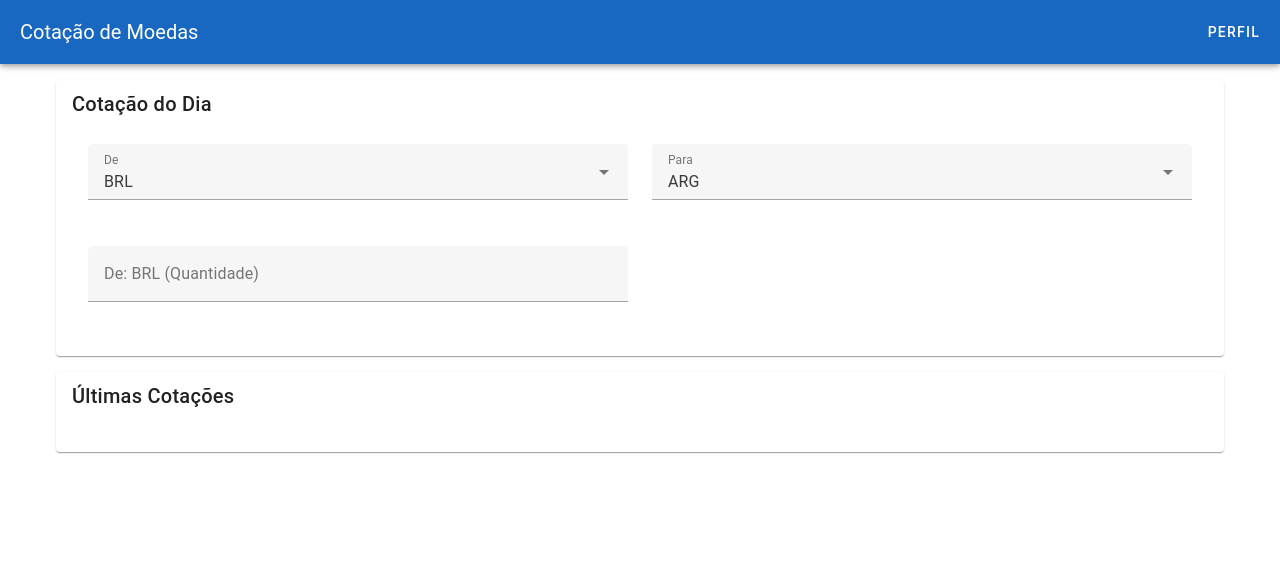
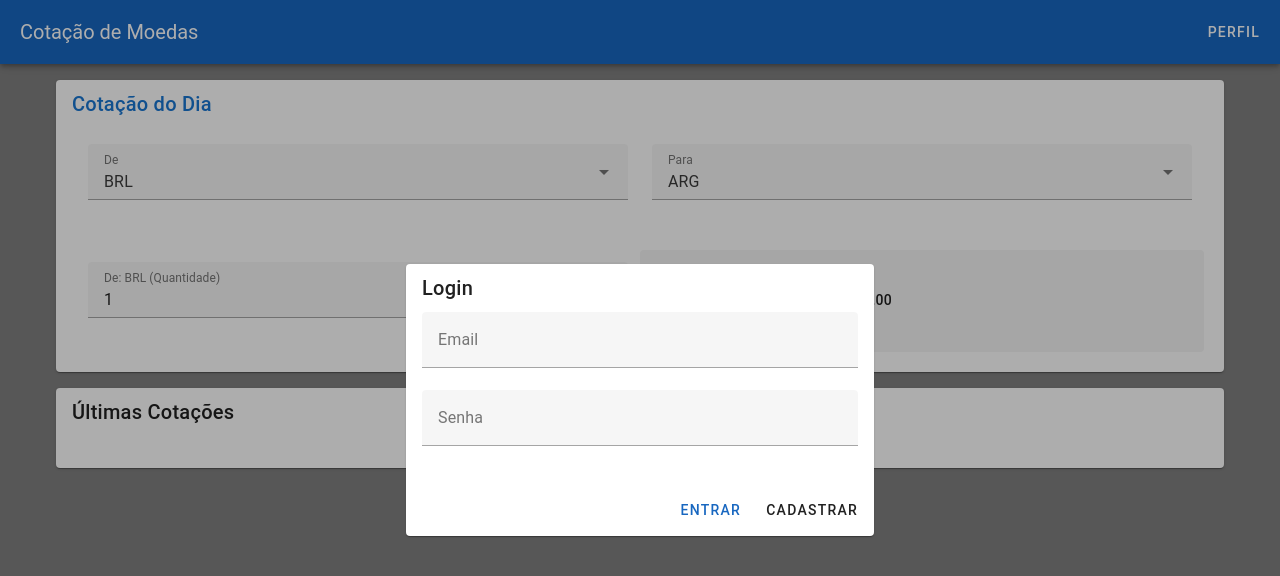
Before and after one commit to muril0791/exchange-rate, a Vue app: page / in a window 1280 px wide. Both pictures are taken after a click on the button "PERFIL". Shown: the top 576 px of the page. Built offline with nearby package versions, Linux system fonts and the light colour scheme.

Commit message:
big changes

```diff
--- a/index.html
+++ b/index.html
@@ -5,7 +5,7 @@
     <meta charset="UTF-8" />
     <link rel="icon" href="/favicon.ico" />
     <meta name="viewport" content="width=device-width, initial-scale=1.0" />
-    <title>Vuetify 3 Vite Preview</title>
+    <title>Exchange Rates</title>
 </head>
 
 <body>
--- a/package.json
+++ b/package.json
@@ -10,6 +10,7 @@
   },
   "dependencies": {
     "@mdi/font": "5.9.55",
+    "firebase": "^10.8.0",
     "roboto-fontface": "*",
     "vue": "^3.3.11",
     "vuetify": "^3.0.0-beta.0",
--- a/src/App.vue
+++ b/src/App.vue
@@ -1,18 +1,18 @@
 <template>
-  <v-app>
-    <navbar-component @open-login="showLogin = true" @open-settings="showSettings = true"/>
-    <login-component v-model="showLogin"/>
-    <settings-component v-model="showSettings" :rate-source="rateSource" @update-rate-source="rateSource = $event"/>
+  <v-app class="app">
+    <navbar-component @open-login="showLogin = true" @open-settings="toggleSettings = !toggleSettings" />
+    <v-dialog v-model="showLogin" width="500px">
+      <login-component v-if="!isSignup" @toggle-form="isSignup = !isSignup" @close-dialog="showLogin = false" />
+      <signup-component v-else @toggle-form="isSignup = !isSignup" @close-dialog="showLogin = false" />
+    </v-dialog>
+    <!-- SettingsComponent pode ser reintegrado conforme a necessidade do projeto -->
     <v-main>
       <v-container>
-        <!-- <currency-selector @currency-change="handleCurrencyChange"/> -->
         <exchange-rate-display
           :fromCurrency="fromCurrency"
           :toCurrency="toCurrency"
           :rate="currentRate"
-          :amount="amount"
-          @update-amount="amount = $event"
-          @convert-amount="convertAmount"
+          @conversion-completed="updateHistory"
         />
         <exchange-history :history="exchangeHistory" />
       </v-container>
@@ -23,8 +23,8 @@
 <script>
 import NavbarComponent from './components/NavbarComponent.vue';
 import LoginComponent from './components/LoginComponent.vue';
-import SettingsComponent from './components/SettingsComponent.vue';
-import CurrencySelector from './components/CurrencySelector.vue';
+import SignupComponent from './components/SignupComponent.vue'; // Assegure-se de ter este componente
+// Importe SettingsComponent se estiver sendo usado
 import ExchangeRateDisplay from './components/ExchangeRateDisplay.vue';
 import ExchangeHistory from './components/ExchangeHistory.vue';
 
@@ -33,55 +33,49 @@ export default {
   components: {
     NavbarComponent,
     LoginComponent,
-    SettingsComponent,
-    CurrencySelector,
+    SignupComponent, // Incluído para cadastro
     ExchangeRateDisplay,
-    ExchangeHistory
+    ExchangeHistory,
+    // Inclua SettingsComponent aqui, se necessário
   },
   data() {
     return {
       showLogin: false,
       showSettings: false,
+      isSignup: false, // Estado para alternar entre login e cadastro
       fromCurrency: 'USD',
       toCurrency: 'BRL',
       amount: 100,
-      currentRate: 250, // Este valor deve vir de uma API ou ser definido nas configurações
+      currentRate: 5.42, // Este valor deve ser dinâmico conforme suas necessidades
       exchangeHistory: [],
-      rateSource: 'Western Union' // ou 'Minha Cotação'
+      rateSource: 'Western Union', // ou 'Minha Cotação'
     };
   },
   methods: {
-    handleCurrencyChange(currencyPair) {
-      this.fromCurrency = currencyPair.from;
-      this.toCurrency = currencyPair.to;
-      this.fetchExchangeRate();
+    toggleSettings() {
+      this.showSettings = !this.showSettings;
     },
     fetchExchangeRate() {
-      // Aqui você faria a chamada para a API de cotação de moedas
-      // Para simulação, vamos manter o valor fixo
-      // Supondo que a 'rateSource' possa alterar a taxa
-      if (this.rateSource === 'Minha Cotação') {
-        this.currentRate = 250; // Suponha que seja sua cotação personalizada
-      } else {
-        this.currentRate = 248; // Suponha que seja a taxa da Western Union
-      }
-      this.updateHistory();
+      // Implemente a lógica de busca da taxa de câmbio aqui
     },
-    updateHistory() {
+    updateHistory(conversionDetails) {
       this.exchangeHistory.push({
-        from: this.fromCurrency,
-        to: this.toCurrency,
-        rate: this.currentRate,
-        date: new Date().toLocaleDateString()
+        from: conversionDetails.from,
+        to: conversionDetails.to,
+        rate: conversionDetails.rate,
+        amount: `${conversionDetails.amount} ${conversionDetails.from} = ${conversionDetails.convertedAmount} ${conversionDetails.to}`,
+        date: new Date().toLocaleDateString(),
       });
     },
-    convertAmount() {
-      // A lógica de conversão será implementada no componente ExchangeRateDisplay
-    }
   }
 };
 </script>
 
-<style>
-/* Estilos globais */
+<style scoped>
+.app {
+  width: auto;
+  background: grey;
+  color: white;
+  height: auto;
+}
 </style>
--- a/src/components/ExchangeRateDisplay.vue
+++ b/src/components/ExchangeRateDisplay.vue
@@ -1,45 +1,22 @@
 <template>
-    <v-card class="mb-4">
-      <v-card-title>Cotação do Dia</v-card-title>
+  <v-card class="mb-4 exchange-rate-card">
+    <v-card-title class="headline">Cotação do Dia</v-card-title>
     <v-card-text>
       <v-container>
         <v-row>
           <v-col cols="12" md="6">
-              <v-select
-                v-model="fromCurrency"
-                :items="currencies"
-                label="De"
-              ></v-select>
+            <v-select v-model="fromCurrency" :items="currencies" label="De" outlined dense></v-select>
           </v-col>
           <v-col cols="12" md="6">
-              <v-select
-                v-model="toCurrency"
-                :items="currencies"
-                label="Para"
-              ></v-select>
+            <v-select v-model="toCurrency" :items="currencies" label="Para" outlined dense></v-select>
           </v-col>
         </v-row>
-          <v-row>
+        <v-row class="pt-4">
           <v-col cols="12" md="6">
-              <v-text-field
-                v-model="amount"
-                :label="`De: ${fromCurrency} (Quantidade)`"
-                type="number"
-              ></v-text-field>
+            <v-text-field v-model="amount" :label="`De: ${fromCurrency} (Quantidade)`" type="number" outlined dense @input="convertAmount"></v-text-field>
           </v-col>
-            <v-col cols="12" md="6">
-              <!-- <v-text-field
-                :value="convertedAmount"
-                :label="`Para: ${toCurrency} (Valor convertido)`"
-                type="number"
-                readonly
-              ></v-text-field> -->
-              <span
-              class="v-text-field"
-              :label="`Para: ${toCurrency} (Valor convertido)`"
-              outlined
-              readonly
-            >{{ convertedAmount }}</span>
+          <v-col cols="12" md="6" class="display-converted-amount">
+            {{ displayConversionResult }}
           </v-col>
         </v-row>
       </v-container>
@@ -53,49 +30,61 @@
     return {
       fromCurrency: 'BRL',
       toCurrency: 'ARG',
-        amount: '',
+      amount: 1,
       convertedAmount: '',
-        currencies: ['USD', 'BRL', 'EUR', 'ARG'],
-        conversionTimer: null
+      currencies: ['USD', 'BRL', 'EUR', 'ARG', 'PESO'],
+      exchangeRates: {
+        'BRLtoARG': 250,
+        'ARGtoBRL': 0.004,
+        // Adicione outras taxas fixas aqui conforme necessário
+      },
     };
   },
-    watch: {
-      amount(newVal) {
-        clearTimeout(this.conversionTimer);
-        this.conversionTimer = setTimeout(() => {
-          this.convertAmount();
-        }, 500); // Defina o tempo que deseja aguardar após o término de digitação
-      },
-      fromCurrency() {
-        this.convertAmount();
-      },
-      toCurrency() {
-        this.convertAmount();
+  computed: {
+    displayConversionResult() {
+      return `Para: ${this.toCurrency} (Valor convertido): ${this.convertedAmount}`;
     }
   },
   methods: {
     convertAmount() {
-        if (this.amount && !isNaN(this.amount)) {
-          // Simule a taxa de câmbio, você pode substituir essa lógica pela chamada à API
-          const fakeExchangeRate = 250;
-          this.convertedAmount = (this.amount * fakeExchangeRate).toFixed(2);
-          // Atualize o histórico
-          this.updateHistory();
+      const rateKey = `${this.fromCurrency}to${this.toCurrency}`;
+      const exchangeRate = this.exchangeRates[rateKey];
+
+      if (exchangeRate && this.amount) {
+        this.convertedAmount = (this.amount * exchangeRate).toFixed(2);
       } else {
-          this.convertedAmount = '';
+        this.convertedAmount = "Taxa de câmbio não disponível";
       }
     },
-      updateHistory() {
-        const historyItem = {
-          from: this.fromCurrency,
-          to: this.toCurrency,
-          amount: `${this.amount} ${this.fromCurrency}`,
-          convertedAmount: `${this.convertedAmount} ${this.toCurrency}`,
-          date: new Date().toLocaleDateString()
-        };
-        // Adicione lógica para atualizar o histórico
-        console.log("Histórico atualizado:", historyItem);
-      }
-    }
+  },
+  mounted() {
+    this.convertAmount(); // Realiza uma conversão inicial com valores padrão
+  },
 };
 </script>
+
+<style>
+.exchange-rate-card {
+  box-shadow: 0 4px 6px rgba(0,0,0,0.1);
+  border-radius: 8px;
+}
+
+.display-converted-amount {
+  display: flex;
+  align-items: center;
+  justify-content: start;
+  padding: 8px;
+  background-color: #f5f5f5;
+  border-radius: 4px;
+  font-weight: 500;
+}
+
+.v-select, .v-text-field {
+  background-color: white;
+}
+
+.headline {
+  color: #1976D2;
+  font-weight: normal;
+}
+</style>
--- a/src/components/LoginComponent.vue
+++ b/src/components/LoginComponent.vue
@@ -1,69 +1,68 @@
 <template>
-    <v-dialog v-model="show" persistent max-width="400px">
+  <v-container>
     <v-card>
-        <v-card-title class="text-h5">Login</v-card-title>
+      <v-card-title>Login</v-card-title>
       <v-card-text>
-          <v-form ref="form" v-model="valid" lazy-validation>
         <v-text-field
-              v-model="login.username"
-              :rules="usernameRules"
-              label="Usuário"
-              required
+          v-model="email"
+          label="Email"
+          outlined
+          dense
         ></v-text-field>
         <v-text-field
-              v-model="login.password"
-              :rules="passwordRules"
+          v-model="password"
           label="Senha"
           type="password"
-              required
+          outlined
+          dense
         ></v-text-field>
-          </v-form>
       </v-card-text>
       <v-card-actions>
         <v-spacer></v-spacer>
-          <v-btn color="blue darken-1" text @click="close">Cancelar</v-btn>
-          <v-btn color="blue darken-1" text @click="loginUser">Entrar</v-btn>
+        <v-btn color="primary" @click="login">Entrar</v-btn>
+        <v-btn text @click="toggleForm">{{
+          showSignup ? "Entrar" : "Cadastrar"
+        }}</v-btn>
       </v-card-actions>
     </v-card>
-    </v-dialog>
+    <v-fade-transition mode="out-in">
+      <signup-component v-if="showSignup" key="signup" />
+    </v-fade-transition>
+  </v-container>
 </template>
 
 <script>
+import { ref } from "vue";
+import { auth } from "../firebaseConfig";
+import { signInWithEmailAndPassword } from "firebase/auth";
+import SignupComponent from "./SignupComponent.vue";
+
 export default {
-    props: {
-      value: Boolean
+  components: {
+    SignupComponent,
   },
-    data() {
-      return {
-        show: this.value,
-        valid: false,
-        login: {
-          username: '',
-          password: '',
-        },
-        usernameRules: [
-          v => !!v || 'O nome de usuário é obrigatório',
-          v => (v && v.length >= 3) || 'O nome de usuário deve ter pelo menos 3 caracteres',
-        ],
-        passwordRules: [
-          v => !!v || 'A senha é obrigatória',
-          v => (v && v.length >= 8) || 'A senha deve ter pelo menos 8 caracteres',
-        ],
-      };
-    },
-    methods: {
-      loginUser() {
-        // Implemente sua lógica de autenticação aqui
-        this.$emit('input', false); // Fechar o diálogo após o login
-      },
-      close() {
-        this.$emit('input', false);
-      }
-    },
-    watch: {
-      value(newVal) {
-        this.show = newVal;
-      }
+  setup() {
+    const email = ref("");
+    const password = ref("");
+    const showSignup = ref(false);
+
+    const login = async () => {
+      try {
+        await signInWithEmailAndPassword(auth, email.value, password.value);
+        alert("Login bem-sucedido!");
+        // Redirecionar o usuário ou limpar o formulário
+        email.value = "";
+        password.value = "";
+      } catch (error) {
+        alert("Erro ao fazer login: " + error.message);
       }
     };
+
+    const toggleForm = () => {
+      showSignup.value = !showSignup.value;
+    };
+
+    return { email, password, login, showSignup, toggleForm };
+  },
+};
 </script>
--- a/src/components/NavbarComponent.vue
+++ b/src/components/NavbarComponent.vue
@@ -2,26 +2,12 @@
   <v-app-bar app color="primary" dark>
     <v-toolbar-title>Cotação de Moedas</v-toolbar-title>
     <v-spacer></v-spacer>
-    <v-menu offset-y>
-      <template v-slot:activator="{ on, attrs }">
-        <v-btn dark v-bind="attrs" v-on="on">Perfil</v-btn>
-      </template>
-      <v-list>
-        <v-list-item @click="openSettings">
-          <v-list-item-title>Configurações</v-list-item-title>
-        </v-list-item>
-      </v-list>
-    </v-menu>
+    <v-btn text @click="$emit('open-login')">Perfil</v-btn>
   </v-app-bar>
 </template>
 
 <script>
 export default {
   name: 'NavbarComponent',
-  methods: {
-    openSettings() {
-      this.$emit('open-settings');
-    }
-  }
 };
 </script>
--- a/src/components/SettingsComponent.vue
+++ /dev/null
@@ -1,35 +0,0 @@
-<!-- SettingsComponent.vue -->
-<template>
-    <v-dialog v-model="showSettings" persistent max-width="25%">
-      <v-card>
-        <v-card-title>Configurações de Cotação</v-card-title>
-        <v-card-text>
-          <v-select
-            :items="['Minha Cotação', 'Western Union']"
-            label="Escolha a fonte da cotação"
-            v-model="selectedRateSource"
-          ></v-select>
-          <!-- Adicione mais configurações aqui -->
-        </v-card-text>
-        <v-card-actions>
-          <v-btn color="primary" @click="saveSettings">Salvar</v-btn>
-        </v-card-actions>
-      </v-card>
-    </v-dialog>
-  </template>
-
-  <script>
-  export default {
-    data() {
-      return {
-        showSettings: false,
-        selectedRateSource: ''
-      };
-    },
-    methods: {
-      saveSettings() {
-        // Salvar as configurações selecionadas
-      }
-    }
-  };
-  </script>
--- /dev/null
+++ b/src/components/SignupComponent.vue
@@ -0,0 +1,64 @@
+<template>
+  <v-container>
+    <v-card>
+      <v-card-title>Cadastro</v-card-title>
+      <v-card-text>
+        <v-text-field
+          v-model="email"
+          label="Email"
+          outlined
+          dense
+        ></v-text-field>
+        <v-text-field
+          v-model="password"
+          label="Senha"
+          type="password"
+          outlined
+          dense
+        ></v-text-field>
+      </v-card-text>
+      <v-card-actions>
+        <v-spacer></v-spacer>
+        <v-btn color="primary" @click="signup">Cadastrar</v-btn>
+      </v-card-actions>
+    </v-card>
+  </v-container>
+</template>
+
+<script>
+import { ref } from "vue";
+import { createUserWithEmailAndPassword } from "firebase/auth";
+import { db, auth } from "../firebaseConfig";
+import { doc, setDoc } from "firebase/firestore";
+
+export default {
+  setup() {
+    const email = ref("");
+    const password = ref("");
+
+    const signup = async () => {
+      try {
+        const userCredential = await createUserWithEmailAndPassword(
+          auth,
+          email.value,
+          password.value
+        );
+        const user = userCredential.user;
+        // Opcional: Salvar informações adicionais do usuário no Firestore
+        await setDoc(doc(db, "users", user.uid), {
+          email: user.email,
+          createdAt: new Date(),
+        });
+        alert("Cadastro realizado com sucesso!");
+        // Redirecionar o usuário ou limpar o formulário
+        email.value = "";
+        password.value = "";
+      } catch (error) {
+        alert("Erro no cadastro: " + error.message);
+      }
+    };
+
+    return { email, password, signup };
+  },
+};
+</script>
--- /dev/null
+++ b/src/firebaseConfig.js
@@ -0,0 +1,23 @@
+import { initializeApp } from 'firebase/app';
+import { getAuth } from 'firebase/auth';
+import { getFirestore } from 'firebase/firestore';
+
+const firebaseConfig = {
+    apiKey: "AIzaSyBHJkvBAXEhhO6_ZbonaYHNyalOYQBPJ-o",
+    authDomain: "exchangerates-91cc4.firebaseapp.com",
+    databaseURL: "https://exchangerates-91cc4-default-rtdb.firebaseio.com",
+    projectId: "exchangerates-91cc4",
+    storageBucket: "exchangerates-91cc4.appspot.com",
+    messagingSenderId: "511898066839",
+    appId: "1:511898066839:web:4e8c507db26b95d413aed2"
+  };
+
+// Inicializa o Firebase
+const app = initializeApp(firebaseConfig);
+
+// Obtém as instâncias do Auth e Firestore para serem usadas no aplicativo
+const auth = getAuth(app);
+const db = getFirestore(app);
+
+// Exporta as instâncias do Auth e Firestore
+export { auth, db };
```
Also changed, not shown: src/components/AdjustRates.vue (added, +40 -0 lines), src/main.js (+0 -33 lines), 1 other file (tests, documents, lock files or other folders). Lines whose indentation alone changed are shown as unchanged.
